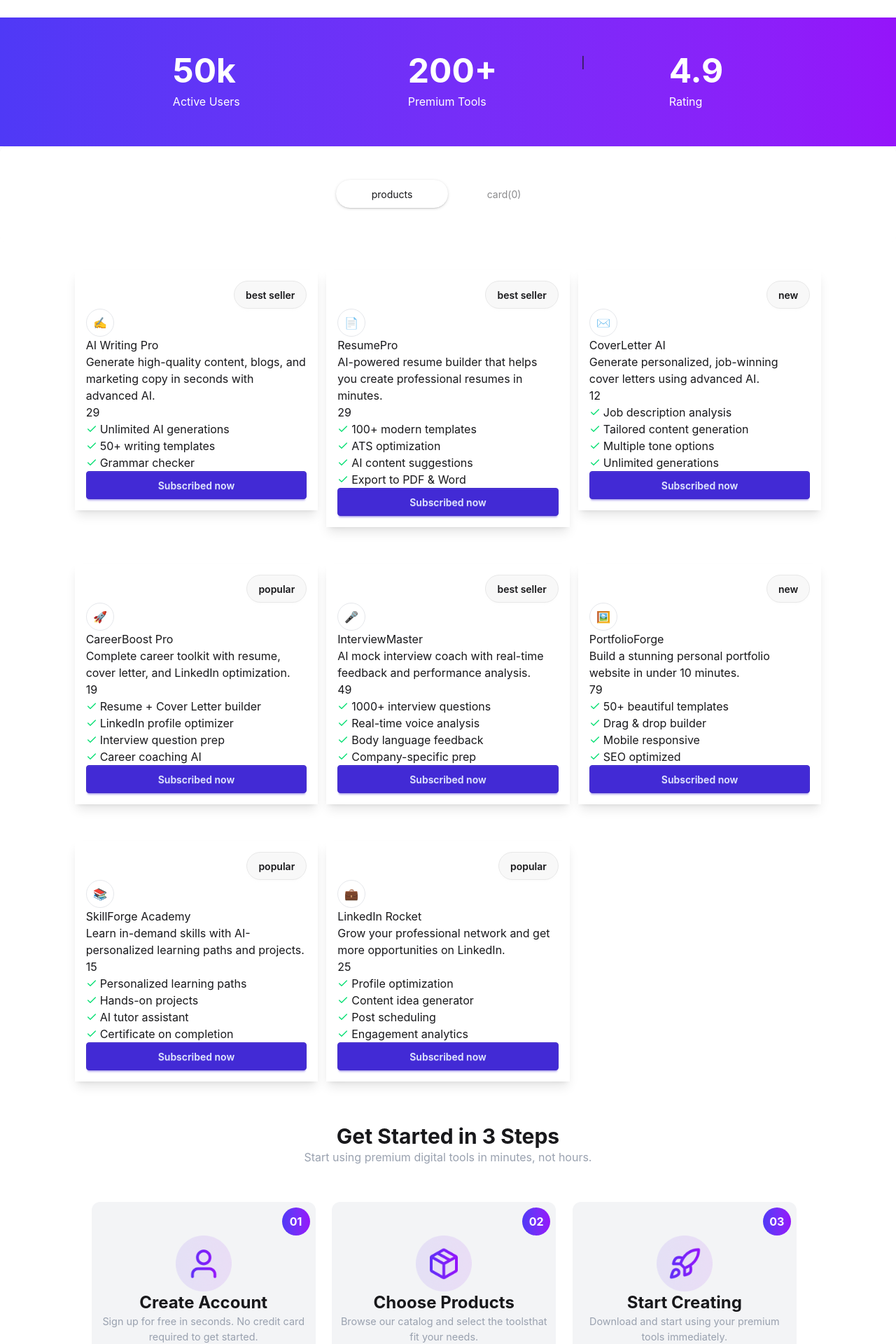
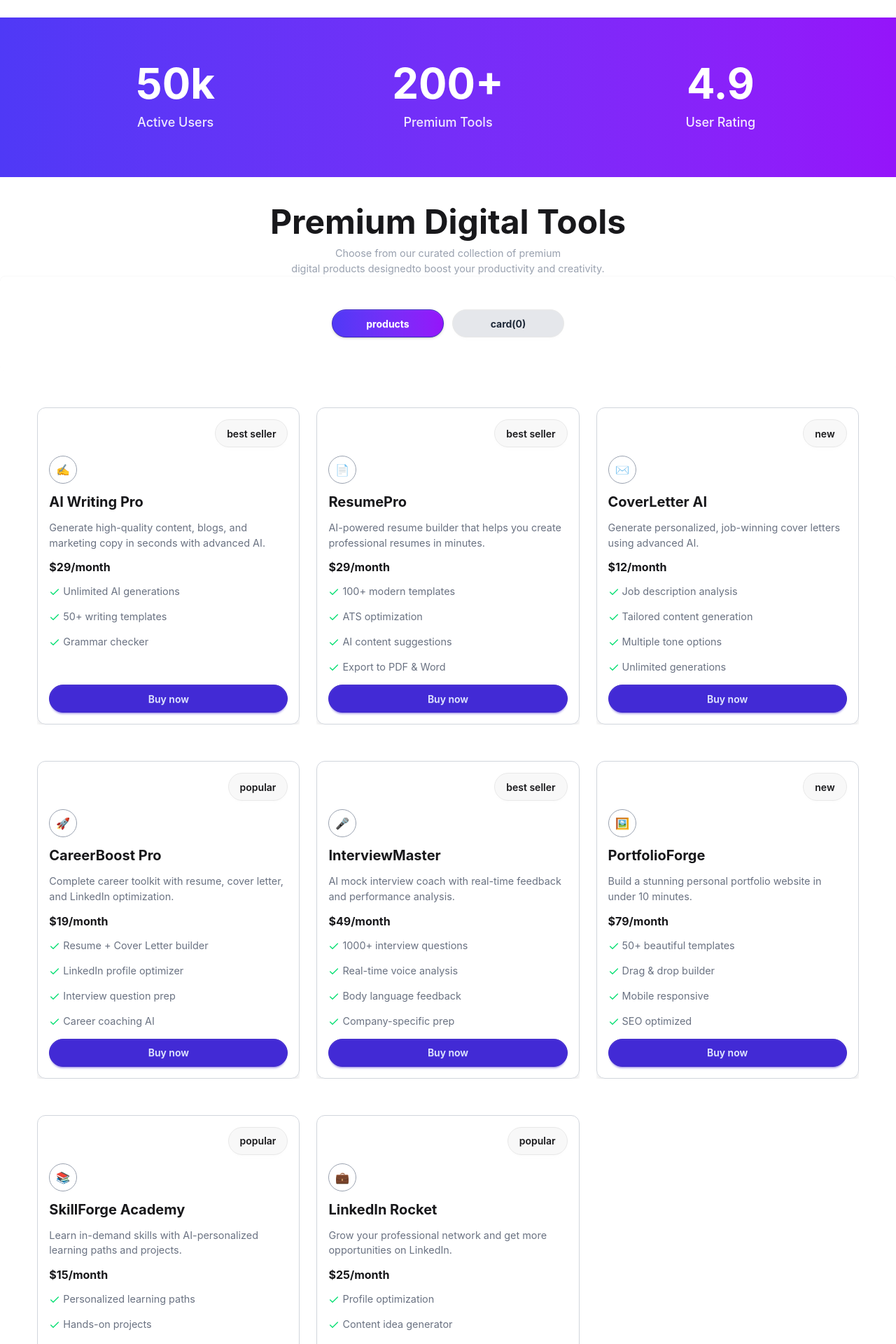
Before and after one commit to amd142457/B13-A6, a React (Vite) app: page / in a window 1280 px wide. Shown: the part 840-2760 px from the top of the page at 70% size. Built offline with nearby package versions, Linux system fonts and the light colour scheme.

Commit message:
feat: enhance UI with responsive design and hover animations

```diff
--- a/src/App.jsx
+++ b/src/App.jsx
@@ -31,27 +31,45 @@ function App() {
       <Bennar />
       <Rating />
       {/* name of each tab group should be unique */}
-      <div className="tabs tabs-box justify-center bg-transparent p-12">
+      <div className="text-center pt-10 space-y-2.5">
+        <h1 className="text-5xl font-bold ">Premium Digital Tools</h1>
+        <p className="text-[0.90em] text-gray-400">
+          Choose from our curated collection of premium <br /> digital products
+          designedto boost your productivity and creativity.
+        </p>
+      </div>
+      <div className="tabs tabs-box justify-center bg-transparent p-12 ">
         <input
           type="radio"
           name="my_tabs_1"
-          className="tab rounded-full w-40"
           aria-label="products"
           defaultChecked
           onClick={() => setBtn("products")}
+          className={`btn rounded-full w-40 font-bold transition-colors duration-300 mr-3 ${
+            isBtn === "products"
+              ? "bg-linear-to-r from-[#4F39F6] to-[#9514FA] text-white"
+              : "bg-gray-200 text-gray-800"
+          }`}
         />
         <input
           type="radio"
           name="my_tabs_1"
-          className="tab rounded-full w-40"
           aria-label={`card(${isCart.length})`}
           onClick={() => setBtn("card")}
+          className={`btn rounded-full w-40 font-bold transition-colors duration-300 ${
+            isBtn === "card"
+              ? "bg-linear-to-r from-[#4F39F6] to-[#9514FA] text-white"
+              : "bg-gray-200 text-gray-800"
+          }`}
         />
       </div>
       {isBtn === "products" && (
-        <Model modelPromise={modelPromise} isCart={isCart} setCart={setCart} />
-      )}
-      {isBtn === "card" && <Cart isCart={isCart} setCart={setCart} />}
+        <>
+          <Model
+            modelPromise={modelPromise}
+            isCart={isCart}
+            setCart={setCart}
+          />
           <GetStart />
           <Suspense
             fallback={
@@ -63,6 +81,10 @@ function App() {
             <Trasparant dataPromis={dataPromis} />
           </Suspense>
           <Transform />
+        </>
+      )}
+      {isBtn === "card" && <Cart isCart={isCart} setCart={setCart} />}
+
       <Fotter />
     </>
   );
--- a/src/componants/Fotter.jsx
+++ b/src/componants/Fotter.jsx
@@ -1,15 +1,4 @@
 import React from "react";
-const FacebookIcon = () => (
-  <svg
-    xmlns="http://www.w3.org/2000/svg"
-    width="24"
-    height="24"
-    fill="#1877F2"
-    viewBox="0 0 24 24"
-  >
-    <path d="M18 2h-3a5 5 0 0 0-5 5v3H7v4h3v8h4v-8h3l1-4h-4V7a1 1 0 0 1 1-1h3z" />
-  </svg>
-);
 
 const Fotter = () => {
   return (
--- a/src/componants/GetStart.jsx
+++ b/src/componants/GetStart.jsx
@@ -2,79 +2,89 @@ import React from "react";
 
 const GetStart = () => {
   return (
-    <div>
-      <div className="text-center p-7 mt-8">
-        <h2 className="text-3xl font-bold">Get Started in 3 Steps</h2>
+    <div className="py-16 px-4 ">
+      <div className="max-w-6xl mx-auto">
+        {/* Heading Section */}
+        <div className="text-center space-y-2 p-10">
+          <h2 className="text-4xl font-bold">Get Started in 3 Steps</h2>
           <p className="text-gray-400">
             Start using premium digital tools in minutes, not hours.
           </p>
         </div>
-      <div className="grid grid-cols-3 p-6 w-10/12 mx-auto gap-3">
-        <div className="  w-80 h-65 p-2 rounded-xl bg-gray-100 ">
-          <div className="">
-            <div className="flex justify-end">
-              <p className="w-10 h-10 rounded-full bg-linear-to-r from-[#4F39F6] to-[#9514FA] flex justify-center items-center font-bold text-white">
+
+        {/* Steps Grid - Responsive */}
+        <div className="grid grid-cols-1 md:grid-cols-2 lg:grid-cols-3 gap-6 md:gap-8">
+          {/* Step 1 */}
+          <div className=" rounded-2xl p-8 flex flex-col items-center text-center hover:shadow-2xl transition-all duration-300 hover:-translate-y-2">
+            <div className="flex justify-end w-full mb-6">
+              <div className="w-12 h-12 rounded-full bg-linear-to-r from-[#4F39F6] to-[#9514FA] flex items-center justify-center font-bold text-white text-xl shadow-lg">
                 01
-              </p>
               </div>
-            <div className="flex justify-center  ">
+            </div>
+
+            <div className="mb-8">
               <img
                 src="/src/assets/new/Group 6 (2).png"
-                alt=""
-                className="w-20 h-20"
+                alt="Create Account"
+                className="w-24 h-24 mx-auto"
               />
             </div>
-            <div className="text-center">
-              <h2 className="text-2xl font-bold">Create Account</h2>
-              <p className="text-gray-400 text-[0.90em]">
+
+            <h3 className="text-2xl font-bold text-white mb-4">
+              Create Account
+            </h3>
+            <p className="text-gray-400 text-[15px] leading-relaxed">
               Sign up for free in seconds. No credit card required to get
               started.
             </p>
           </div>
+
+          {/* Step 2 */}
+          <div className="border border-gray-200 rounded-2xl p-8 flex flex-col items-center text-center hover:shadow-2xl transition-all duration-300 hover:-translate-y-2">
+            <div className="flex justify-end w-full mb-6">
+              <div className="w-12 h-12 rounded-full bg-linear-to-r from-[#4F39F6] to-[#9514FA] flex items-center justify-center font-bold text-white text-xl shadow-lg">
+                02
               </div>
             </div>
-        <div className="  w-80 h-65 p-2 rounded-xl bg-gray-100">
-          <div className="">
-            <div className="flex justify-end">
-              <p className="w-10 h-10 rounded-full bg-linear-to-r from-[#4F39F6] to-[#9514FA] flex justify-center items-center font-bold text-white">
-                02
+
+            <div className="mb-8">
+              <img
+                src="/src/assets/new/Group 6.png"
+                alt="Choose Products"
+                className="w-24 h-24 mx-auto"
+              />
+            </div>
+
+            <h3 className="text-2xl font-bold text-white mb-4">
+              Choose Products
+            </h3>
+            <p className="text-gray-400 text-[15px] leading-relaxed">
+              Browse our catalog and select the tools that fit your needs.
             </p>
           </div>
-            <div className="flex justify-center  ">
+
+          {/* Step 3 */}
+          <div className="border border-gray-200 rounded-2xl p-8 flex flex-col items-center text-center hover:shadow-2xl transition-all duration-300 hover:-translate-y-2">
+            <div className="flex justify-end w-full mb-6">
+              <div className="w-12 h-12 rounded-full bg-linear-to-r from-[#4F39F6] to-[#9514FA] flex items-center justify-center font-bold text-white text-xl shadow-lg">
+                03
+              </div>
+            </div>
+
+            <div className="mb-8">
               <img
-                src="/src/assets/new/Group 6.png"
-                alt=""
-                className="w-20 h-20"
+                src="/src/assets/new/Group 6 (1).png"
+                alt="Start Creating"
+                className="w-24 h-24 mx-auto"
               />
             </div>
-            <div className="text-center">
-              <h2 className="text-2xl font-bold">Choose Products</h2>
-              <p className="text-gray-400 text-[0.90em]">
-                Browse our catalog and select the toolsthat fit your needs.
-              </p>
-            </div>
-          </div>
-        </div>
-        <div className="  w-80 h-65 p-2 rounded-xl bg-gray-100">
-          <div className="">
-            <div className="flex justify-end">
-              <p className="w-10 h-10 rounded-full bg-linear-to-r from-[#4F39F6] to-[#9514FA] flex justify-center items-center font-bold text-white">
-                03
-              </p>
-            </div>
-            <div className="flex justify-center  ">
-              <img
-                src="/src/assets/new/Group 6 (1).png"
-                alt=""
-                className="w-20 h-20"
-              />
-            </div>
-            <div className="text-center">
-              <h2 className="text-2xl font-bold">Start Creating</h2>
-              <p className="text-gray-400 text-[0.90em]">
+
+            <h3 className="text-2xl font-bold text-white mb-4">
+              Start Creating
+            </h3>
+            <p className="text-gray-400 text-[15px] leading-relaxed">
               Download and start using your premium tools immediately.
             </p>
-            </div>
           </div>
         </div>
       </div>
--- a/src/componants/Model.jsx
+++ b/src/componants/Model.jsx
@@ -1,13 +1,12 @@
 import React, { use } from "react";
-
 import ModelCard from "./ModelCard";
 
 const Model = ({ modelPromise, isCart, setCart }) => {
   const models = use(modelPromise);
 
   return (
-    <div>
-      <div className=" grid grid-cols-3 gap-3 w-10/12 mx-auto">
+    <div className="w-11/12 mx-auto mt-6">
+      <div className="grid grid-cols-1 sm:grid-cols-2 lg:grid-cols-3 gap-6">
         {models.map((model) => (
           <ModelCard
             key={model.id}
--- a/src/componants/ModelCard.jsx
+++ b/src/componants/ModelCard.jsx
@@ -11,28 +11,46 @@ const ModelCard = ({ model, isCart, setCart }) => {
   };
 
   return (
-    <div className="mt-10">
-      <div className=" shadow-lg p-4 ">
+    <a href="#" className="hover-3d  cursor-pointer ">
+      <div className="mt-7 ">
+        <div className=" shadow-lg p-4 flex flex-col h-full rounded-xl space-y-3 border border-gray-300 ">
           <div className="flex justify-end ">
             <p className=" btn rounded-full ">{model.tagType}</p>
           </div>
-        <p className="w-10 h-10 rounded-full border border-gray-200 flex justify-center items-center">
+          <p className="w-10 h-10 rounded-full border border-gray-400 flex justify-center items-center">
             {model.icon}
           </p>
-        <h2>{model.name}</h2>
-        <p>{model.description}</p>
-        <p>{model.price}</p>
+          <h2 className="font-bold text-xl">{model.name}</h2>
+          <p className="text-[0.90em] text-gray-500">{model.description}</p>
+          <p className="font-bold">${model.price}/month</p>
           {model.features.map((item, index) => (
-          <div key={index} className="flex gap-1 ">
-            <Check className="w-4 text-green-400" />
+            <div
+              key={index}
+              className="flex gap-1 text-[0.90em] text-gray-500 "
+            >
+              <Check className="w-4 text-green-400 " />
               {item}
             </div>
           ))}
-        <button className="btn w-full btn-primary" onClick={handlesuscribtion}>
-          {isSubcrived ? "Subscribed" : "Subscribed now"}
+          <button
+            className="btn w-full btn-primary mt-auto rounded-full"
+            onClick={handlesuscribtion}
+          >
+            {isSubcrived ? "Card to add" : "Buy now"}
           </button>
         </div>
       </div>
+
+      {/* 8 empty divs needed for the 3D effect */}
+      <div></div>
+      <div></div>
+      <div></div>
+      <div></div>
+      <div></div>
+      <div></div>
+      <div></div>
+      <div></div>
+    </a>
   );
 };
 
--- a/src/componants/Rating.jsx
+++ b/src/componants/Rating.jsx
@@ -2,22 +2,32 @@ import React from "react";
 
 const Rating = () => {
   return (
-    <div className="flex justify-center p-13 bg-linear-to-r from-[#4F39F6] to-[#9514FA]">
-      <div className="flex gap-30 ">
-        <div className="space-y-2">
-          <h2 className="text-5xl font-bold text-white">50k</h2>
-          <p className="text-white">Active Users</p>
-        </div>
-        <div className=""></div>
+    <div className="bg-linear-to-r from-[#4F39F6] to-[#9514FA] py-12 md:py-16">
+      <div className="max-w-6xl mx-auto px-6">
+        <div className="grid grid-cols-1 md:grid-cols-3 gap-10 md:gap-16 text-center">
+          {/* Active Users */}
+          <div className="space-y-3 group">
+            <h2 className="text-5xl md:text-6xl font-bold text-white transition-all duration-700 group-hover:scale-110">
+              50k
+            </h2>
+            <p className="text-white/90 text-lg font-medium">Active Users</p>
+          </div>
 
-        <div className="space-y-2">
-          <h2 className="text-5xl font-bold text-white">200+</h2>
-          <p className="text-white">Premium Tools</p>
-        </div>
-        <div>|</div>
-        <div className="space-y-2">
-          <h2 className="text-5xl font-bold text-white">4.9</h2>
-          <p className=" text-white">Rating</p>
+          {/* Premium Tools */}
+          <div className="space-y-3 group">
+            <h2 className="text-5xl md:text-6xl font-bold text-white transition-all duration-700 group-hover:scale-110">
+              200+
+            </h2>
+            <p className="text-white/90 text-lg font-medium">Premium Tools</p>
+          </div>
+
+          {/* Rating */}
+          <div className="space-y-3 group">
+            <h2 className="text-5xl md:text-6xl font-bold text-white transition-all duration-700 group-hover:scale-110">
+              4.9
+            </h2>
+            <p className="text-white/90 text-lg font-medium">User Rating</p>
+          </div>
         </div>
       </div>
     </div>
--- a/src/componants/Transform.jsx
+++ b/src/componants/Transform.jsx
@@ -6,7 +6,7 @@ const Transform = () => {
       <div className="hero bg-linear-to-r from-[#4F39F6] to-[#9514FA] p-20">
         <div className="hero-content text-center">
           <div className="max-w-md">
-            <h1 className="text-5xl font-bold text-white">
+            <h1 className="font-bold text-white text-3xl md:text-5xl lg:text-6xl">
               Ready to Transform Your Workflow?
             </h1>
             <p className="py-6 text-white">
--- a/src/componants/Trasparant.jsx
+++ b/src/componants/Trasparant.jsx
@@ -5,10 +5,17 @@ const Trasparant = ({ dataPromis }) => {
   const data = use(dataPromis);
 
   return (
-    <div className="grid grid-cols-1 md:grid-cols-3 gap-6  w-10/12 mx-auto p-10 ">
+    <div>
+      <div className="text-center space-y-2">
+        <p className=" text-4xl font-bold">Simple, Transparent Pricing</p>
+        <p className="text-gray-400 text-[0.90em]">
+          Start using premium digital tools in minutes, not hours.
+        </p>
+      </div>
+      <div className="grid grid-cols-1 md:grid-cols-2 lg:grid-cols-3 gap-6  w-10/12 mx-auto p-10 ">
         {data.map((model) => (
           <div
-          className={`shadow-lg p-4 flex flex-col h-full rounded-xl space-y-3  ${
+            className={`shadow-lg p-4 flex flex-col h-full md:p-6 rounded-xl space-y-3 transition-transform duration-300 transform hover:scale-105 hover:shadow-2xl  ${
               model.plan === "Pro"
                 ? "bg-linear-to-r from-[#4F39F6] to-[#9514FA] text-white"
                 : "bg-gray-300"
@@ -38,6 +45,7 @@ const Trasparant = ({ dataPromis }) => {
           </div>
         ))}
       </div>
+    </div>
   );
 };
 
```
Also changed, not shown: src/componants/Bennar.jsx (+24 -12 lines). Lines whose indentation alone changed are shown as unchanged.
